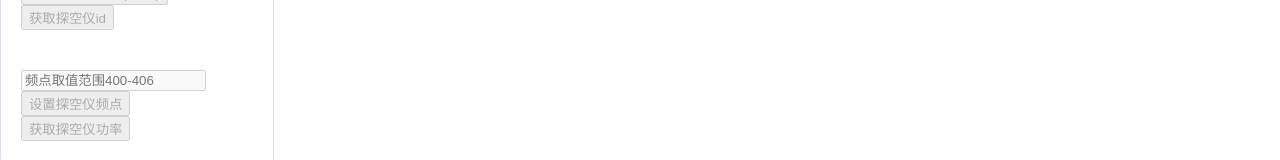
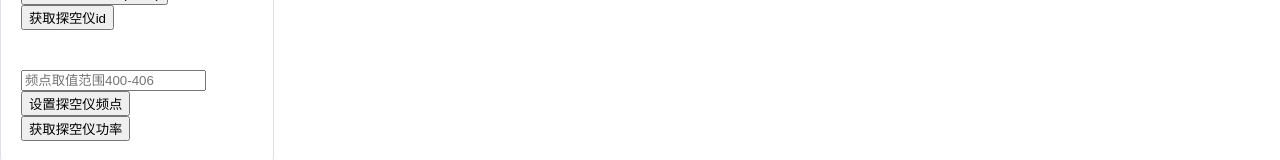
Before and after one commit to vipsunwei/qt-web-element-plus, a Vue app: page /#/seven-needles in a window 1280 px wide. Shown: the part 638-798 px from the top of the page. Built offline with nearby package versions, Linux system fonts and the light colour scheme; no server answers.

Commit message:
update:修改7针设置探空仪频点验证规则

```diff
--- a/src/eventbus/channels.js
+++ b/src/eventbus/channels.js
@@ -44,7 +44,7 @@
   SystemMode: {
     timer: null,
     timeout: 3000,
-    times: Infinity,
+    times: 4,
     mockDataName: "systemMode",
   },
   ReleaseStep: {
--- a/src/views/SevenNeedles.vue
+++ b/src/views/SevenNeedles.vue
@@ -59,7 +59,7 @@
         >
           <el-form-item prop="sondeFreq">
             <el-input
-              v-model.number="formData.sondeFreq"
+              v-model="formData.sondeFreq"
               placeholder="频点取值范围400-406"
               :disabled="isDisabled()"
             ></el-input>
@@ -121,11 +121,11 @@
         sondeFreq: [
           {
             validator: function (rule, value, callback) {
-              // if (!value) return callback(new Error("请输入探空仪频点"));
-              if (
-                (value && (value < 400 || value > 406)) ||
-                typeof value !== "number"
-              ) {
+              const reg = /^[0-9]+([.]{1}[0-9]{1,3})?$/;
+              if (value && (value < 400 || value > 406)) {
+                return callback(new Error("取值范围400-406"));
+              }
+              if (value && !reg.test(value)) {
                 return callback(new Error("取值范围400-406"));
               }
               callback();
```
